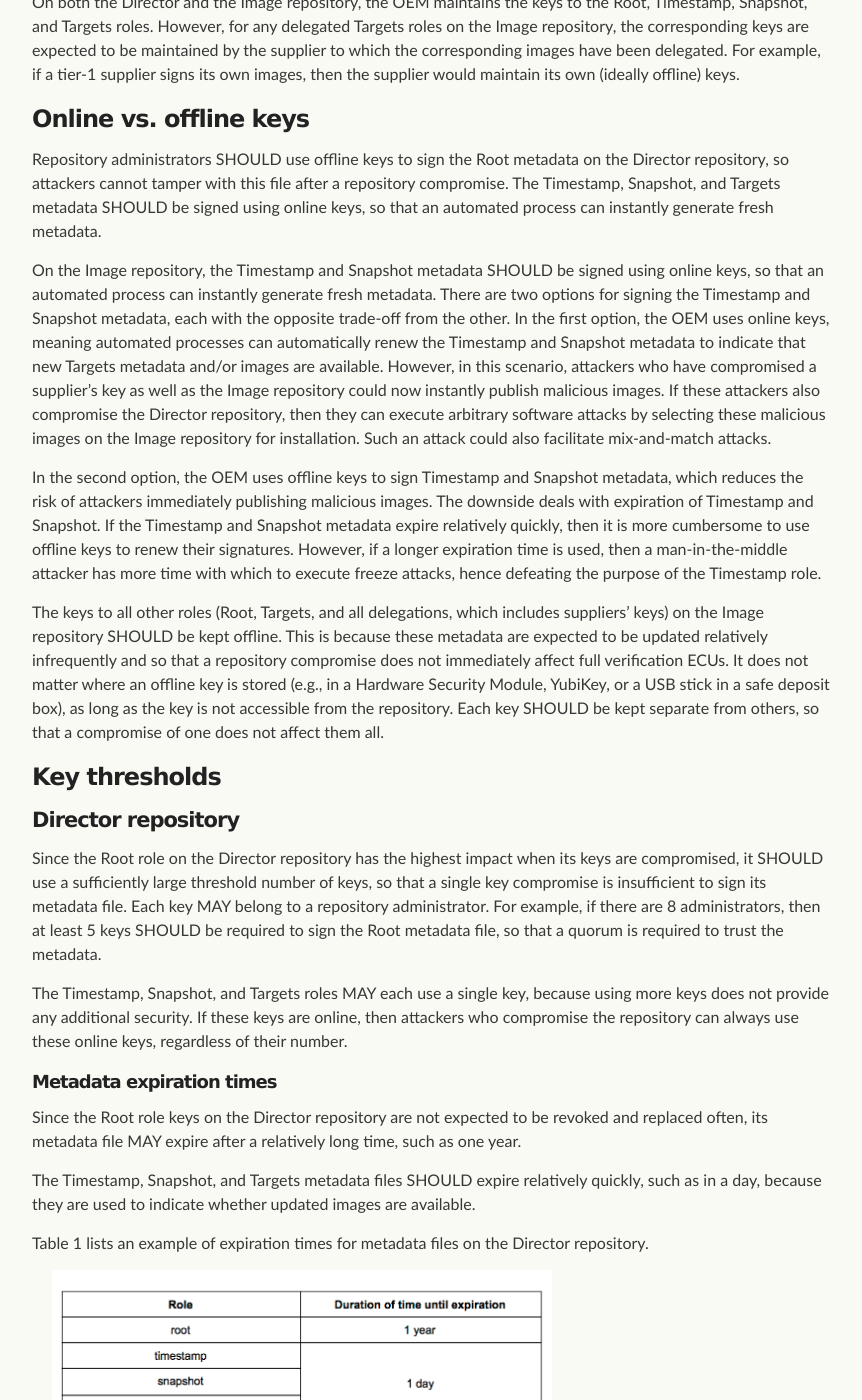
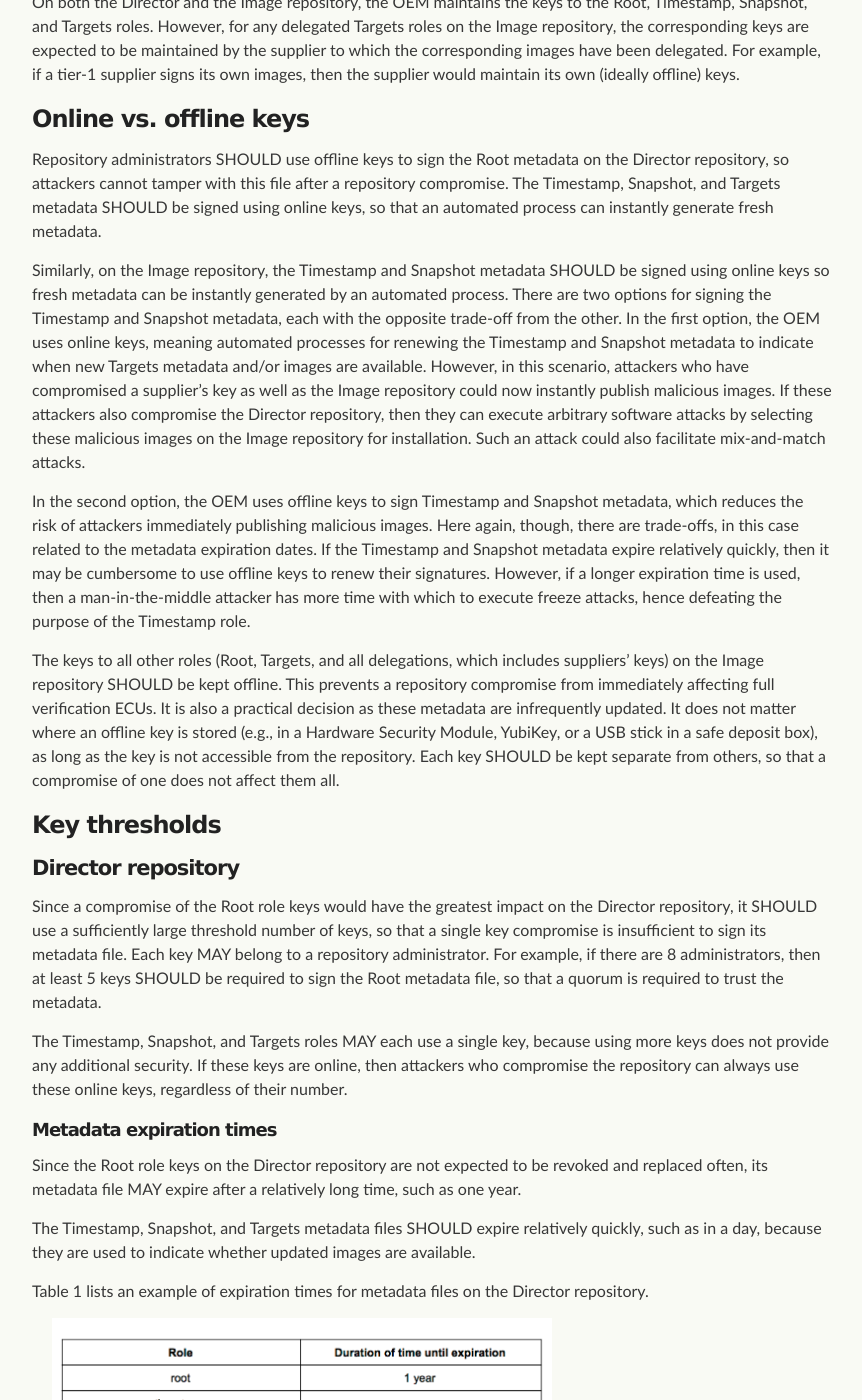
Before and after one commit to uptane/deployment-considerations, a Jekyll site: the page built from key_management.md, in a window 1280 px wide and 1400 px high, scrolled down 476 px. Shown: the whole window, without its empty margins (208-1070 px from the left). Built offline with Jekyll 4.4.1, drawn with Linux system fonts in a browser that asks for light colours; our own code applies the rules of GitHub Pages for plain Markdown files; some of the changed text lies outside the part shown.

Commit message:
Some edits on key management and  some questions
Can we get someone to go read through this relatively short page? The second paragraph in the online vs. offline section seems a bit contradictory. It first says "Similarly, on the Image repository, the Timestamp and Snapshot metadata SHOULD be signed using online keys so fresh metadata can be instantly generated by an automated process." But,  then the second sentence says that Offline keys can be used. I did edit these sentences to eliminate some repetition of words and phrases, but this contradiction was in the original wording as well--phrased differently but same meaning.

```diff
--- a/key_management.md
+++ b/key_management.md
@@ -16,18 +16,18 @@ On both the Director and the Image repository, the OEM maintains the keys to the
 
 Repository administrators SHOULD use offline keys to sign the Root metadata on the Director repository, so attackers cannot tamper with this file after a repository compromise. The Timestamp, Snapshot, and Targets metadata SHOULD be signed using online keys, so that an automated process can instantly generate fresh metadata.
 
-On the Image repository, the Timestamp and Snapshot metadata SHOULD be signed using online keys, so that an automated process can instantly generate fresh metadata. There are two options for signing the Timestamp and Snapshot metadata, each with the opposite trade-off from the other. In the first option, the OEM uses online keys, meaning automated processes can automatically renew the Timestamp and Snapshot metadata to indicate that new Targets metadata and/or images are available. However, in this scenario, attackers who have compromised a supplier's key as well as the Image repository could now instantly publish malicious images. If these attackers also compromise the Director repository, then they can execute arbitrary software attacks by selecting these malicious images on the Image repository for installation. Such an attack could also facilitate mix-and-match attacks.
+Similarly, on the Image repository, the Timestamp and Snapshot metadata SHOULD be signed using online keys so fresh metadata can be instantly generated by an automated process. There are two options for signing the Timestamp and Snapshot metadata, each with the opposite trade-off from the other. In the first option, the OEM uses online keys, meaning automated processes for renewing the Timestamp and Snapshot metadata to indicate when new Targets metadata and/or images are available. However, in this scenario, attackers who have compromised a supplier's key as well as the Image repository could now instantly publish malicious images. If these attackers also compromise the Director repository, then they can execute arbitrary software attacks by selecting these malicious images on the Image repository for installation. Such an attack could also facilitate mix-and-match attacks.
 
-In the second option, the OEM uses offline keys to sign Timestamp and Snapshot metadata, which reduces the risk of attackers immediately publishing malicious images. The downside deals with expiration of Timestamp and Snapshot.  If the Timestamp and Snapshot metadata expire relatively quickly, then it is more cumbersome to use offline keys to renew their signatures. However, if a longer expiration time is used, then a man-in-the-middle attacker has more time with which to execute freeze attacks, hence defeating the purpose of the Timestamp role.
+In the second option, the OEM uses offline keys to sign Timestamp and Snapshot metadata, which reduces the risk of attackers immediately publishing malicious images. Here again, though, there are trade-offs, in this case related to the metadata expiration dates. If the Timestamp and Snapshot metadata expire relatively quickly, then it may be cumbersome to use offline keys to renew their signatures. However, if a longer expiration time is used, then a man-in-the-middle attacker has more time with which to execute freeze attacks, hence defeating the purpose of the Timestamp role.
 
-The keys to all other roles (Root, Targets, and all delegations, which includes suppliers' keys) on the Image repository SHOULD be kept offline. This is because these metadata are expected to be updated relatively infrequently and so that a repository compromise does not immediately affect full verification ECUs. It does not matter where an offline key is stored (e.g., in a Hardware Security Module, YubiKey, or a USB stick in a safe deposit box), as long as the key is not accessible from the repository. Each key SHOULD be kept separate from others, so that a compromise of one does not affect them all.
+The keys to all other roles (Root, Targets, and all delegations, which includes suppliers' keys) on the Image repository SHOULD be kept offline. This prevents a repository compromise from immediately affecting full verification ECUs. It is also a practical decision as these metadata are infrequently updated. It does not matter where an offline key is stored (e.g., in a Hardware Security Module, YubiKey, or a USB stick in a safe deposit box), as long as the key is not accessible from the repository. Each key SHOULD be kept separate from others, so that a compromise of one does not affect them all.
 
 
 ### Key thresholds
 
 #### Director repository
 
-Since the Root role on the Director repository has the highest impact when its keys are compromised, it SHOULD use a sufficiently large threshold number of keys, so that a single key compromise is insufficient to sign its metadata file. Each key MAY belong to a repository administrator. For example, if there are 8 administrators, then at least 5 keys SHOULD be required to sign the Root metadata file, so that a quorum is required to trust the metadata.
+Since a compromise of the Root role keys would have the greatest impact on the Director repository, it SHOULD use a sufficiently large threshold number of keys, so that a single key compromise is insufficient to sign its metadata file. Each key MAY belong to a repository administrator. For example, if there are 8 administrators, then at least 5 keys SHOULD be required to sign the Root metadata file, so that a quorum is required to trust the metadata.
 
 The Timestamp, Snapshot, and Targets roles MAY each use a single key, because using more keys does not provide any additional security. If these keys are online, then attackers who compromise the repository can always use these online keys, regardless of their number.
 
@@ -95,7 +95,7 @@ The OEM SHOULD then manually recall only affected vehicles that run software mai
 
 #### OEM-managed keys
 
-The second case, where the OEM has had a key compromised, is potentially far more serious than the first one. An attacker in such a position may be able to execute attacks on all vehicles, depending on which keys have been compromised. If the keys are for the Timestamp and Snapshot roles, or the Targets or Root roles, then the OEM SHOULD use the following recovery procedure.
+The second case, where the OEM has had a key compromised, can be far more serious than the first case. An attacker in such a position may be able to execute attacks on all vehicles, depending on which keys have been compromised. If the keys are for the Timestamp and Snapshot roles, or the Targets or Root roles, then the OEM SHOULD use the following recovery procedure.
 
 First, the OEM SHOULD use the Root role to revoke and replace keys for all affected roles. Second, it SHOULD restore all metadata and images on the Image repository to a known good state using an offline backup. Third, the OEM SHOULD manually recall all vehicles in order to replace metadata and images. A manual recall SHOULD be done, because without trusted hardware (such as TPM), it is difficult to ensure that compromised ECUs can be remotely and securely updated.
 
@@ -103,4 +103,4 @@ First, the OEM SHOULD use the Root role to revoke and replace keys for all affec
 
 If ECU keys are compromised, then the OEM SHOULD manually recall vehicles to replace these keys. This is the safest course of action because after a key compromise, an OEM cannot be sure whether it is remotely replacing keys controlled by attackers or the intended ECUs.
 
-An OEM MAY use the Director repository and its inventory database to infer whether ECU keys have been compromised. Since the inventory database is used to record vehicle version manifests, which list what ECUs on a vehicle have installed over time, the OEM MAY use this information to detect abnormal patterns of installation that may have been caused by an ECU key compromise. Note, however, that this method is not perfect, because if attackers control ECU keys, then they can also use these keys to send fraudulent ECU version manifests.
+An OEM MAY use the Director repository and its inventory database to infer whether ECU keys have been compromised. This database is used to record vehicle version manifests that list what images an ECU has installed over time. Therefore, an OEM MAY check for any abnormal patterns of installation that could have been caused by an ECU key compromise. Note, however, that this method is not perfect, because if attackers control ECU keys, then they can also use these keys to send fraudulent ECU version manifests.
```
